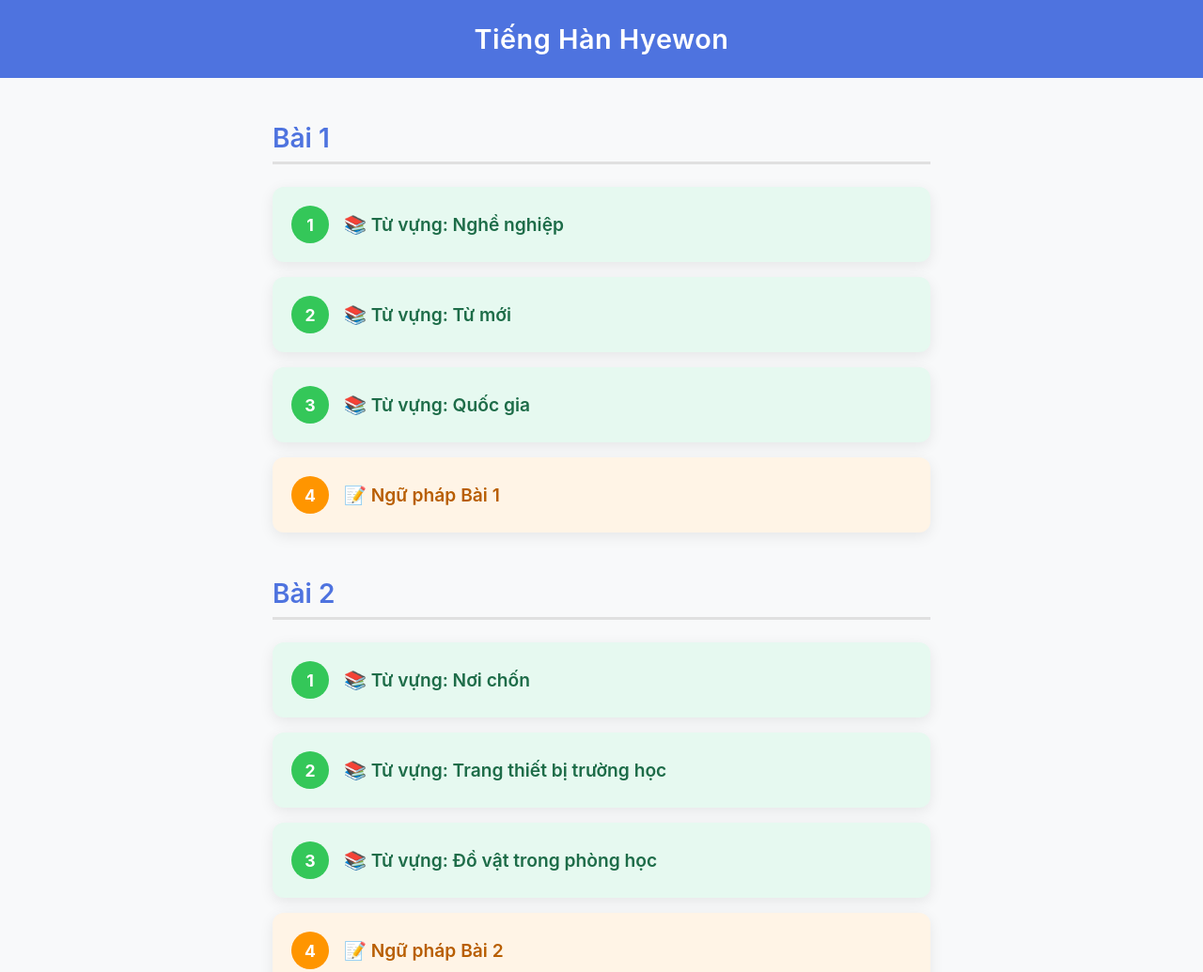
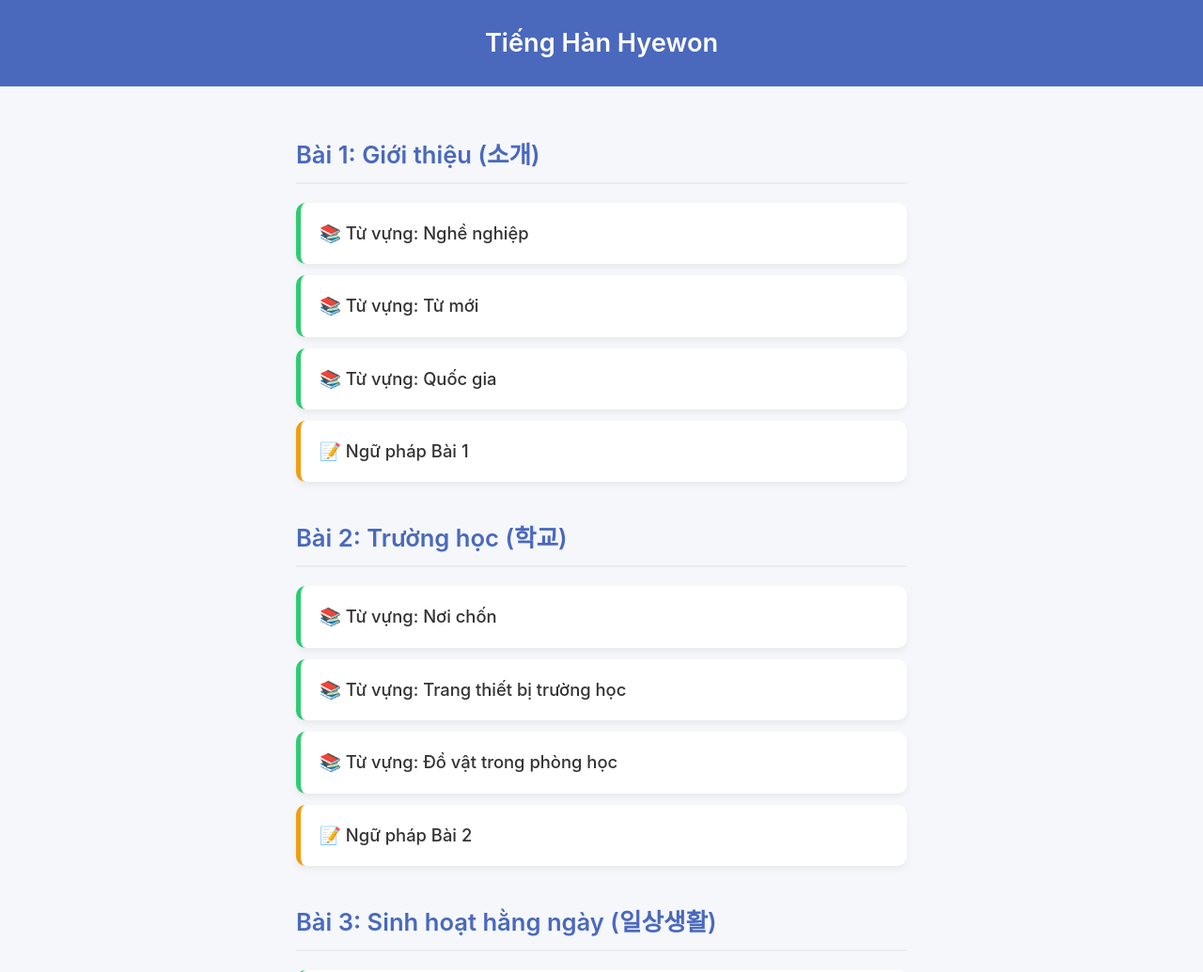
Before and after one commit to khanhn29/vocab-quiz, a plain HTML site: page index.html in a window 1280 px wide. Shown: the top 1035 px of the page at 94% size. Drawn offline with Linux system fonts and the light colour scheme.

Commit message:
Update index.html

```diff
--- a/index.html
+++ b/index.html
@@ -15,23 +15,18 @@
   <title>Tiếng Hàn Hyewon</title>
   <style>
     :root {
-      --primary: #4e73df;
-      --bg: #f8f9fa;
-      --text: #343a40;
-      --white: #ffffff;
-      --radius: 12px;
-      --shadow: 0 4px 15px rgba(0, 0, 0, 0.08);
+      --primary: #4a69bd;
+      --bg: #f5f7fa;
+      --text: #333;
+      --text-light: #6c757d;
+      --card-bg: #ffffff;
+      --radius: 10px;
+      --shadow: 0 4px 6px rgba(0, 0, 0, 0.05);
+      --shadow-hover: 0 7px 14px rgba(0, 0, 0, 0.07);
 
-      /* Card Colors */
-      --vocab-bg: #e6f9f0; /* Green */
-      --vocab-text: #1d6c48;
-      --vocab-hover-bg: #d4f4e3;
-      --vocab-icon-bg: #34c759;
-
-      --grammar-bg: #fff4e6; /* Orange */
-      --grammar-text: #b85e00;
-      --grammar-hover-bg: #ffe8cc;
-      --grammar-icon-bg: #ff9500;
+      /* Accent Colors */
+      --vocab-accent: #2ecc71; /* Green */
+      --grammar-accent: #f39c12; /* Orange */
     }
 
     body {
@@ -39,65 +34,68 @@
       margin: 0;
       background-color: var(--bg);
       color: var(--text);
+      line-height: 1.6;
     }
 
     header {
       padding: 24px 16px;
       text-align: center;
-      background: var(--primary);
-      color: var(--white);
-      font-size: 1.8rem;
+      background-color: var(--primary);
+      color: var(--card-bg);
+      font-size: 1.7rem;
       font-weight: 600;
-      letter-spacing: 0.5px;
     }
 
     .container {
-      max-width: 700px;
+      max-width: 650px;
       margin: 0 auto;
-      padding: 24px 16px;
+      padding: 32px 16px;
     }
 
     .section {
-      margin-bottom: 48px;
+      margin-bottom: 40px;
     }
 
     .section-title {
-      font-size: 1.75rem;
+      font-size: 1.6rem;
       font-weight: 600;
-      margin-bottom: 24px;
+      margin-bottom: 20px;
       color: var(--primary);
-      border-bottom: 3px solid #e0e0e0;
       padding-bottom: 8px;
+      border-bottom: 2px solid #e9ecef;
     }
 
     .card-list {
       display: grid;
       grid-template-columns: 1fr;
-      gap: 16px;
+      gap: 12px;
     }
 
     .card {
       display: flex;
       align-items: center;
-      padding: 20px;
+      padding: 18px 20px;
       border-radius: var(--radius);
       box-shadow: var(--shadow);
-      transition: transform 0.3s ease, box-shadow 0.3s ease, background-color 0.3s ease;
+      background-color: var(--card-bg);
+      transition: transform 0.25s ease, box-shadow 0.25s ease;
       text-decoration: none;
+      color: var(--text);
+      border-left: 5px solid transparent; /* Accent border */
     }
 
-    .card .number-circle {
-      display: flex;
-      align-items: center;
-      justify-content: center;
-      width: 40px;
-      height: 40px;
-      border-radius: 50%;
-      color: var(--white);
-      font-weight: bold;
-      font-size: 1.1rem;
-      flex-shrink: 0;
-      margin-right: 16px;
+    .card:hover {
+      transform: translateY(-4px);
+      box-shadow: var(--shadow-hover);
+    }
+
+    /* Card Accent Styles */
+    .card.vocab {
+      border-left-color: var(--vocab-accent);
+    }
+
+    .card.grammar {
+      border-left-color: var(--grammar-accent);
     }
 
     .card-content {
@@ -105,65 +103,22 @@
     }
 
     .card-title {
-      font-size: 1.2rem;
-      font-weight: 600;
+      font-size: 1.15rem;
+      font-weight: 500;
       margin: 0;
-    }
-
-    /* Vocabulary Card Styles */
-    .card.vocab {
-      background-color: var(--vocab-bg);
-      color: var(--vocab-text);
-    }
-
-    .card.vocab .number-circle {
-      background-color: var(--vocab-icon-bg);
-    }
-
-    .card.vocab:hover {
-      transform: translateY(-4px) scale(1.02);
-      box-shadow: 0 8px 20px rgba(52, 199, 89, 0.2);
-      background-color: var(--vocab-hover-bg);
-    }
-
-    /* Grammar Card Styles */
-    .card.grammar {
-      background-color: var(--grammar-bg);
-      color: var(--grammar-text);
-    }
-
-    .card.grammar .number-circle {
-      background-color: var(--grammar-icon-bg);
-    }
-
-    .card.grammar:hover {
-      transform: rotate(1deg);
-      box-shadow: 0 8px 20px rgba(255, 149, 0, 0.2);
-      background-color: var(--grammar-hover-bg);
     }
 
     @media (max-width: 600px) {
       header {
         font-size: 1.5rem;
-        padding: 20px 16px;
       }
 
       .section-title {
-        font-size: 1.5rem;
-      }
-
-      .card {
-        padding: 16px;
-      }
-
-      .card .number-circle {
-        width: 36px;
-        height: 36px;
-        font-size: 1rem;
+        font-size: 1.4rem;
       }
 
       .card-title {
-        font-size: 1.1rem;
+        font-size: 1.05rem;
       }
     }
   </style>
@@ -174,30 +129,24 @@
   <div class="container">
     <!-- === BÀI 1 === -->
     <div class="section">
-      <h2 class="section-title">Bài 1</h2>
+      <h2 class="section-title">Bài 1: Giới thiệu (소개)</h2>
       <div class="card-list">
-        <!-- Từ vựng -->
         <a href="app.html?vocab=sc1b1_1NgheNghiep&audio=audio/sc1b1/NgheNghiep" class="card vocab">
-          <div class="number-circle">1</div>
           <div class="card-content">
             <h3 class="card-title">📚 Từ vựng: Nghề nghiệp</h3>
           </div>
         </a>
          <a href="app.html?vocab=sc1b1_2TuMoi&audio=audio/sc1b1/QuocGia" class="card vocab">
-          <div class="number-circle">2</div>
           <div class="card-content">
             <h3 class="card-title">📚 Từ vựng: Từ mới</h3>
           </div>
         </a>
          <a href="app.html?vocab=sc1b1_3QuocGia&audio=audio/sc1b1/QuocGia" class="card vocab">
-          <div class="number-circle">3</div>
           <div class="card-content">
             <h3 class="card-title">📚 Từ vựng: Quốc gia</h3>
           </div>
         </a>
-        <!-- Ngữ pháp -->
         <a href="#" class="card grammar">
-          <div class="number-circle">4</div>
           <div class="card-content">
             <h3 class="card-title">📝 Ngữ pháp Bài 1</h3>
           </div>
@@ -207,30 +156,24 @@
 
     <!-- === BÀI 2 === -->
     <div class="section">
-      <h2 class="section-title">Bài 2</h2>
+      <h2 class="section-title">Bài 2: Trường học (학교)</h2>
       <div class="card-list">
-        <!-- Từ vựng -->
         <a href="app.html?vocab=sc1b2_1NoiChon&audio=audio/sc1b2/NoiChon" class="card vocab">
-          <div class="number-circle">1</div>
           <div class="card-content">
             <h3 class="card-title">📚 Từ vựng: Nơi chốn</h3>
           </div>
         </a>
         <a href="app.html?vocab=sc1b2_2TrangThietBiTruongHoc&audio=audio/sc1b2/TrangThietBiTruongHoc" class="card vocab">
-          <div class="number-circle">2</div>
           <div class="card-content">
             <h3 class="card-title">📚 Từ vựng: Trang thiết bị trường học</h3>
           </div>
         </a>
         <a href="app.html?vocab=sc1b2_3DoVatTrongPhongHoc&audio=audio/sc1b2/DoVatTrongPhongHoc" class="card vocab">
-          <div class="number-circle">3</div>
           <div class="card-content">
             <h3 class="card-title">📚 Từ vựng: Đồ vật trong phòng học</h3>
           </div>
         </a>
-        <!-- Ngữ pháp -->
         <a href="#" class="card grammar">
-          <div class="number-circle">4</div>
           <div class="card-content">
             <h3 class="card-title">📝 Ngữ pháp Bài 2</h3>
           </div>
@@ -240,30 +183,24 @@
 
     <!-- === BÀI 3 === -->
     <div class="section">
-      <h2 class="section-title">Bài 3</h2>
+      <h2 class="section-title">Bài 3: Sinh hoạt hằng ngày (일상생활)</h2>
       <div class="card-list">
-        <!-- Từ vựng -->
         <a href="app.html?vocab=sc1b3_1DongTu&audio=audio/sc1b3/DongTu" class="card vocab">
-          <div class="number-circle">1</div>
           <div class="card-content">
             <h3 class="card-title">📚 Từ vựng: Động từ</h3>
           </div>
         </a>
         <a href="app.html?vocab=sc1b3_2TinhTu&audio=audio/sc1b3/TinhTu" class="card vocab">
-          <div class="number-circle">2</div>
           <div class="card-content">
             <h3 class="card-title">📚 Từ vựng: Tính từ</h3>
           </div>
         </a>
         <a href="app.html?vocab=sc1b3_3SinhHoatHangNgay&audio=audio/sc1b3/SinhHoatHangNgay" class="card vocab">
-          <div class="number-circle">3</div>
           <div class="card-content">
             <h3 class="card-title">📚 Từ vựng: Sinh hoạt hằng ngày</h3>
           </div>
         </a>
-        <!-- Ngữ pháp -->
         <a href="#" class="card grammar">
-          <div class="number-circle">4</div>
           <div class="card-content">
             <h3 class="card-title">📝 Ngữ pháp Bài 3</h3>
           </div>
```
